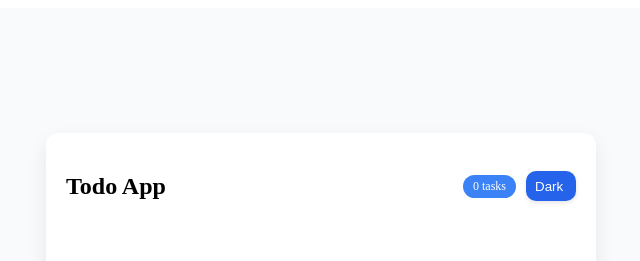
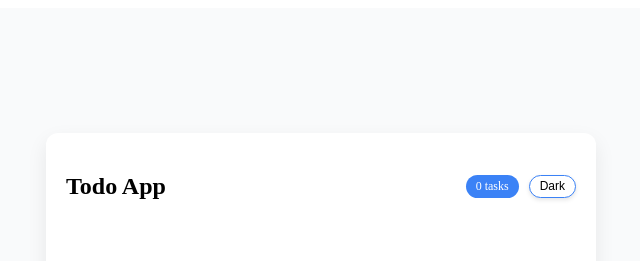
Before and after one commit to ydondar/react-git-practice, a React (Vite) app: page / in a window 1280 px wide. Shown: the top 261 px of the page, without its empty margins (319-959 px from the left). Built offline with nearby package versions, Linux system fonts and the light colour scheme.

Commit message:
style: improve dark mode toggle button

```diff
--- a/src/style.css
+++ b/src/style.css
@@ -134,22 +134,27 @@ button:not(:disabled):hover {
 .dark-btn {
   display: flex;
   align-items: center;
-  border-radius: 10px;
+  justify-content: center;
+  border-radius: 999px;
   border: none;
   background-color: #2563eb;
   color: white;
-  width: 50px;
-  height: 30px;
+  width: auto;
+  height: 23px;
+  padding: 4px 10px;
+  font-size: 12px;
 }
 
 .dark-btn.to-dark {
-  background-color: #2563eb;
-  color: white;
+  background-color: white;
+  color: black;
+  border: 1px solid #3b82f6;
 }
 
 .dark-btn.to-light {
-  background-color: #e5e7eb;
+  background-color: #d1d5db;
   color: black;
+  border: 1px solid #d1d5db;
 }
 
 .message-box {
```
